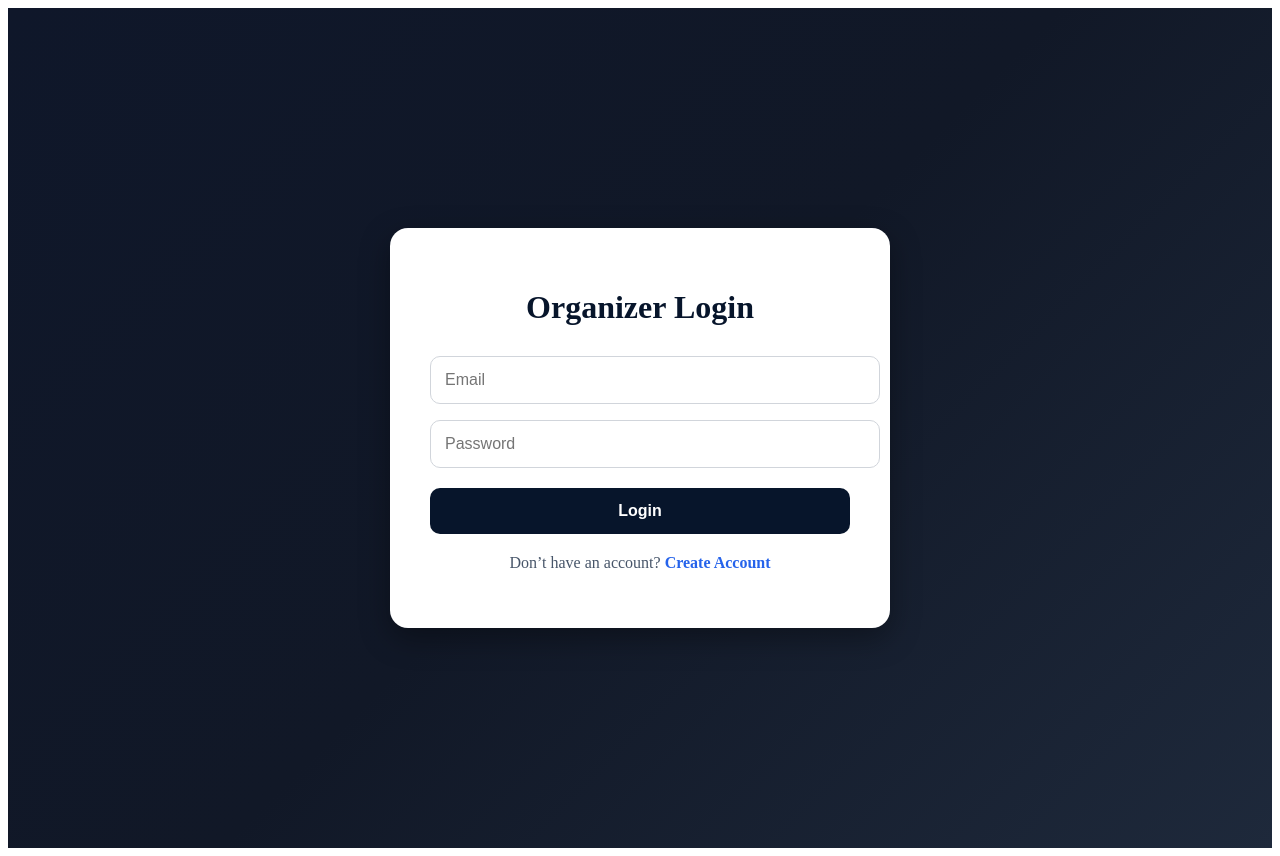
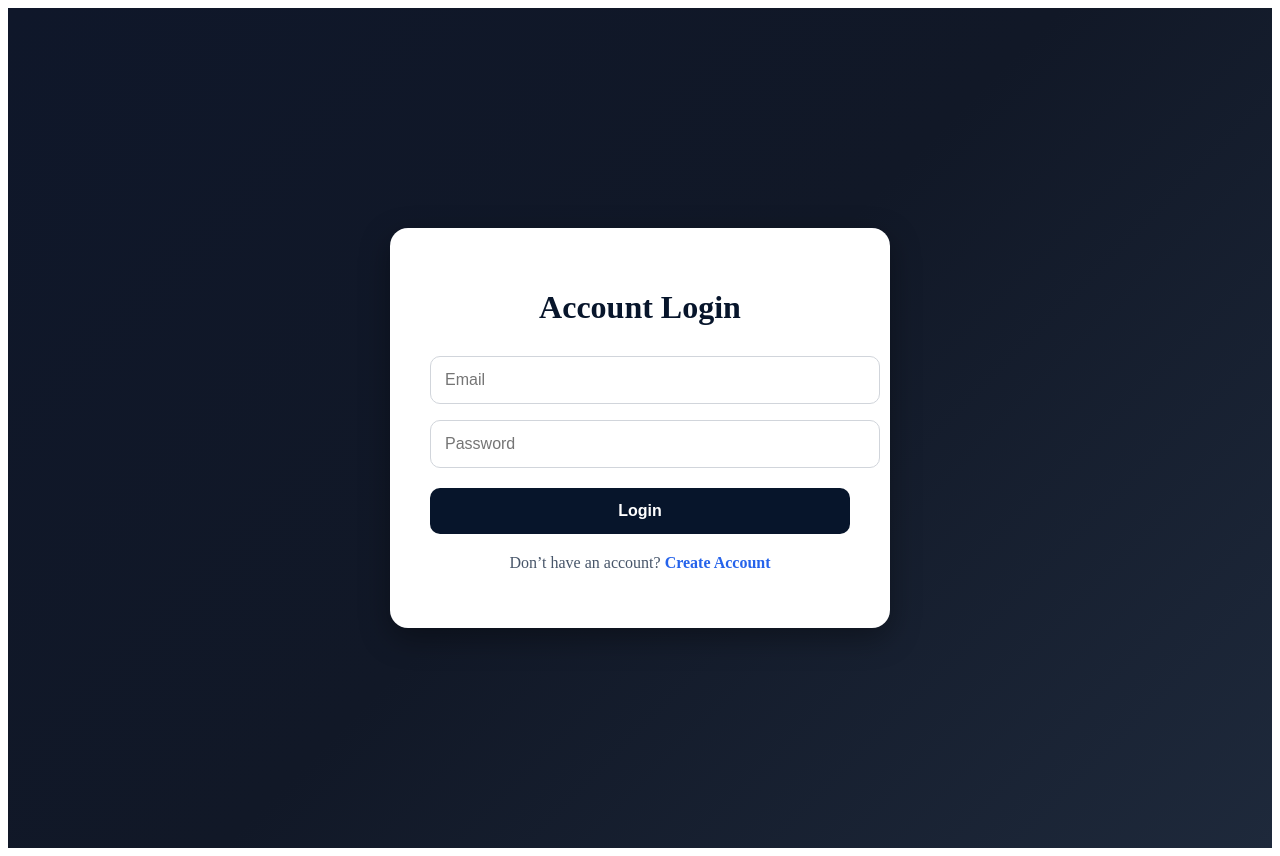
Before and after one commit to gtahockeyclub/gtahockeyclub-site, a Next.js app: page /login in a window 1280 px wide. Built offline with nearby package versions, Linux system fonts and the light colour scheme; no server answers.

Commit message:
Update login.js

```diff
--- a/pages/login.js
+++ b/pages/login.js
@@ -88,7 +88,7 @@ if (!existingProfile) {
             color: "#07152b"
           }}
         >
-          Organizer Login
+          Account Login
         </h1>
 
         <input
```
